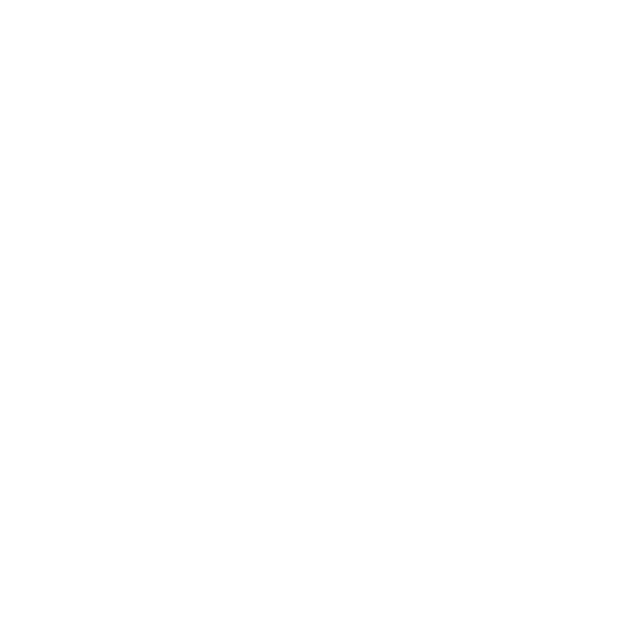
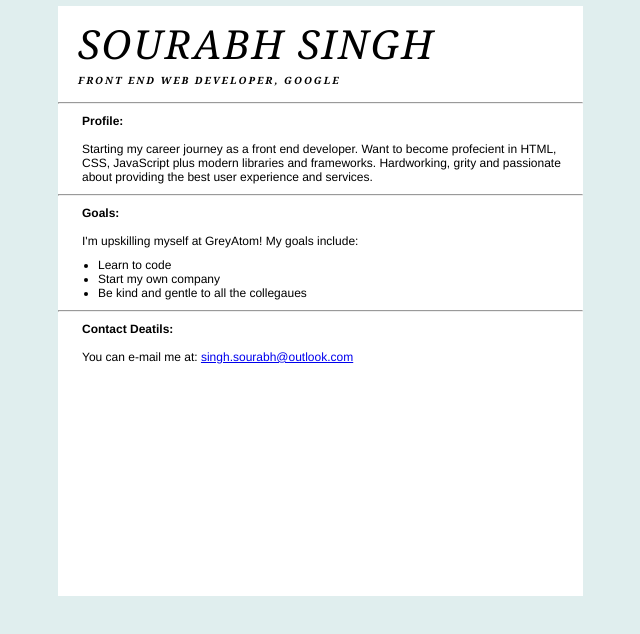
Before and after one commit to hex100god/personal-portfolio-page, a plain HTML site: page index.html in a window 1280 px wide. Shown: the whole page, without its empty margins (287-927 px from the left). Drawn offline with Linux system fonts and the light colour scheme.

Commit message:
Added the solution

```diff
--- a/index.html
+++ b/index.html
@@ -1 +1,35 @@
-<!-- Add your HTML Code here -->
+<!DOCTYPE html>
+<html>
+<head>
+    <meta charset="utf-8">
+    <meta http-equiv="X-UA-Compatible" content="IE-edge">
+    <link href="style.css" type="text/css" rel="stylesheet">
+  <title>Sourabh Singh Profile</title>
+  <meta name="description" content="">
+  <meta name="viewport" content="width-device-width, initial-scale=1">
+</head>
+<body>
+<div class="profileBody">
+    <div class='mainData'>
+        <div id="name">
+        <h1>Sourabh Singh</h1>
+        <h2>Front End Web Developer, Google</h2>
+        </div>
+        <hr />
+        <p>
+            <b>Profile:</b><br><br>Starting my career journey as a front end developer.
+            Want to become profecient in HTML, CSS, JavaScript plus modern libraries and frameworks. Hardworking, grity and passionate about providing the best user experience and services. </p>
+            <hr />
+            <p><b>Goals:</b><br><br>I'm upskilling myself at GreyAtom! My goals include: </p>
+            <ul>
+                <li>Learn to code</li>
+                <li>Start my own company </li>
+                <li>Be kind and gentle to all the collegaues</li>
+                </ul>
+                <hr />
+                <p><b>Contact Deatils:</b><br><br>You can e-mail me at: <a href="mailto:singh.sourabh@outlook.com">singh.sourabh@outlook.com</a>
+
+    </div>    </div>
+<script src="" async defer></script>
+</body>
+</html>
--- a/style.css
+++ b/style.css
@@ -1 +1,63 @@
-/* Add your CSS code here */
+* {
+    font-family: Helvetica, Arial, sans-serif;
+    max-width: 700px;
+    margin: auto;
+
+  }
+
+  p{
+    font-size: 12px;
+    margin-left: 2em;
+    margin-right: 1em;
+    margin-top: 10px;
+    margin-bottom: 10px;
+  }
+  ul,ol{
+    font-size: 12px;
+    /*margin-left: 2em;*/
+    margin-right: 1em;
+    margin-top: 10px;
+    margin-bottom: 10px;
+  }
+body {
+      min-width: 500px;
+      background-color: #e0eeee;
+  }
+
+  .profileBody {
+    display: inline-block;
+    background-color: white;
+    margin-top: 6px;
+    margin-left: 55px;
+    width: 75%;
+    height: 590px;
+    margin-bottom: 6px;
+  }
+
+  #name h1{
+    font-weight: normal;
+    margin-left: 0.5em;
+    font-family:Georgia, 'Times New Roman', Times, serif;
+    margin-top: 10px;
+    font-size: 40px;
+    text-transform: uppercase;
+    letter-spacing: 2px;
+    font-style: italic;
+  }
+
+  #name h2{
+    font-size: 10px;
+    margin-left: 2em;
+    margin-top: 2px;
+    margin-bottom: 15px;
+    font-family:Georgia, 'Times New Roman', Times, serif;
+    /*margin-top: 10px;*/
+    text-transform: uppercase;
+    letter-spacing: 2px;
+    font-style: italic;
+  }
+
+  hr{
+    margin-left: len;
+    margin-right: len;
+  }
```
